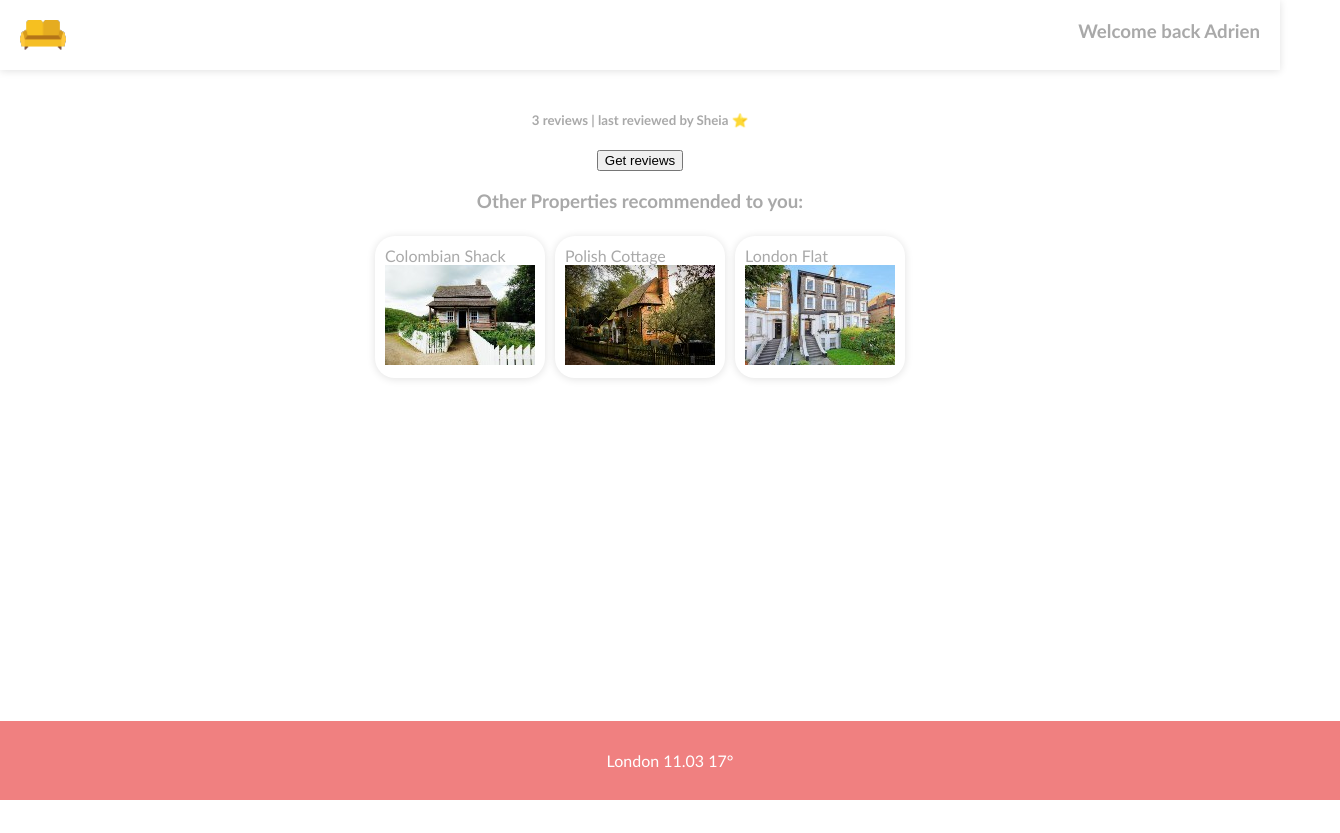
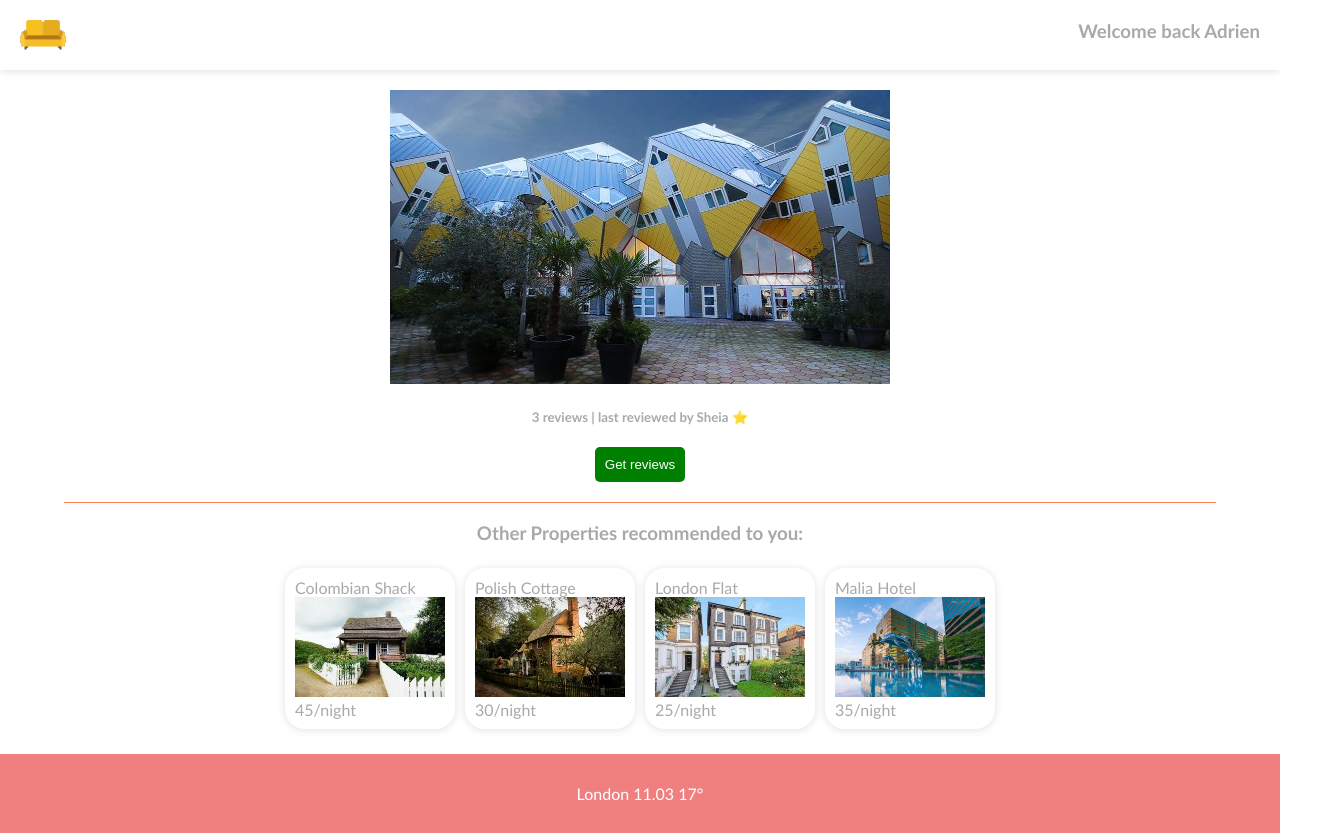
Before and after one commit to Ooxz/couchsurfing, a website with bundled scripts: page public/index.html in a window 1280 px wide. Shown: the whole page, 1340 px wide, since content can reach past the window. Before the commit the page ends 800 px from the top, so only its background shows below. Built offline with nearby package versions, Linux system fonts and the light colour scheme.

Commit message:
class created + one more property and improve css

```diff
--- a/public/index.css
+++ b/public/index.css
@@ -3,21 +3,26 @@ body {
   margin: 0;
   padding: 0;
   font-family: 'Trebuchet MS', 'Lucida Sans Unicode', 'Lucida Grande', 'Lucida Sans', Arial;
-  color: darkgrey;
+  color: rgb(169,169,169);
   flex-direction: column;
+  height: 100vh;
 }
 
 .container {
-  margin: 20px;
+  margin: 20px 0;
   display: flex;
   flex-direction: column;
   align-items: center;
 }
 
+.container img {
+  width: 100%;
+}
+
 .nav-bar {
   width: 100%;
   position: sticky;
-  background-color: white;
+  background-color: rgb(255,255,255);
   box-shadow: rgb(0 0 0 / 12%) 0 1px 8px;
   display: flex;
   justify-content: space-between;
@@ -38,6 +43,7 @@ body {
 .properties {
   display: flex;
   flex-wrap: wrap;
+  justify-content: center;
 }
 
 .card {
@@ -48,12 +54,57 @@ body {
   box-shadow: rgb(0 0 0 / 12%) 0 1px 8px;
 }
 
+.card img {
+  width: 100%;
+}
+
 .footer {
   width: 100%;
-  background-color: lightcoral;
-  position:absolute;
-  bottom:0;
+  background-color: rgb(240,128,128);
   text-align: center;
-  padding: 30px;
-  color: white;
+  padding: 30px 0;
+  color: rgb(255,255,255);
 }
+
+.review-card {
+  padding: 10px;
+}
+
+.reviews {
+  display: flex;
+  padding: 10px;
+}
+
+.break {
+  height: 1px;
+  width: 90%;
+  background-color: rgb(255,127,80);
+}
+
+button {
+  background-color: rgb(0,128,0);
+  color: rgb(255,255,255);
+  border-radius: 5px;
+  border: none;
+  padding: 10px;
+
+}
+
+button:hover {
+  background-color: rgb(218,165,32);
+}
+
+@media ( min-height: 835px ) {
+
+  body {
+    position: relative;
+
+  }
+
+  .footer {
+    position: absolute;
+    bottom: 0;
+    width: 100%;
+}
+
+}
--- a/public/index.html
+++ b/public/index.html
@@ -16,6 +16,7 @@
        </h3>
   </div>
   <div class="container">
+      <div class="main-image"></div>
       <h5 id="reviews"></h5>
       <button>Get reviews</button>
       <div class="reviews"></div>
@@ -24,6 +25,7 @@
       <div class="properties"></div>
   </div>
   <div class="footer"></div>
+
     <script type="module" src="/dist/index.js"></script>
   </body>
 </html>
--- /dev/null
+++ b/src/classes.ts
@@ -0,0 +1,12 @@
+import type { Review } from './interfaces'
+
+export class MainProperty {
+    src: string
+    title: string
+    reviews: Review[]
+    constructor(src: string, title: string, reviews: Review[]) {
+        this.src = src
+        this.title = title
+        this.reviews = reviews
+    }
+}
--- a/src/index.ts
+++ b/src/index.ts
@@ -1,15 +1,12 @@
 import { showReviewTotal, populateUser, showDetails, getTopTwoReviews} from './utils'
-import { Price, Country } from './types'
-import { LoyaltyUser } from './enums'
-import type { Review } from './interfaces'
+import { Permissions, LoyaltyUser } from './enums'
+import type { Review, Property } from './interfaces'
+import { MainProperty } from './classes'
 const propertyContainer = document.querySelector('.properties')
 const reviewContainer = document.querySelector('.reviews')
 const container = document.querySelector('.container')
 const button = document.querySelector('button')
 const footer = document.querySelector('.footer')
-
-let isLoggedIn: boolean
-
 
 // Reviews
 const reviews: Review[] = [
@@ -43,19 +40,7 @@ const you = {
 }
 
 // Array of Properties
-const properties : {
-    image: string;
-    title: string;
-    price: number;
-    location: {
-        firstLine: string;
-        city: string;
-        code: number;
-        country: string;
-    };
-    contact: [ number, string ];
-    isAvailable: boolean;
-}[] = [
+const properties : Property[] = [
     {
         image: 'images/colombia-property.jpg',
         title: 'Colombian Shack',
@@ -72,7 +57,7 @@ const properties : {
     {
         image: 'images/poland-property.jpg',
         title: 'Polish Cottage',
-        price: 34,
+        price: 30,
         location: {
             firstLine: 'no 23',
             city: 'Gdansk',
@@ -85,7 +70,7 @@ const properties : {
     {
         image: 'images/london-property.jpg',
         title: 'London Flat',
-        price: 23,
+        price: 25,
         location: {
             firstLine: 'flat 15',
             city: 'London',
@@ -94,6 +79,19 @@ const properties : {
         },
         contact: [+34829374892553, 'andyluger@aol.com'],
         isAvailable: true
+    },
+    {
+        image: 'images/malaysian-hotel.jpeg',
+        title: 'Malia Hotel',
+        price: 35,
+        location: {
+            firstLine: 'Room 4',
+            city: 'Malia',
+            code: 45334,
+            country: 'Malaysia'
+        },
+        contact: [ +60349822083, 'lee34@gmail.com'],
+        isAvailable: false
     }
 ]
 
@@ -114,7 +112,6 @@ for (let i = 0; i < properties.length; i++) {
     propertyContainer.appendChild(card)
 }
 
-//Broken code
 let count = 0
 function addReviews(array:
  Review[]) : void {
@@ -135,3 +132,16 @@ button.addEventListener('click', () => addReviews(reviews))
 
 let currentLocation : [string, string, number] = ['London', '11.03', 17]
 footer.innerHTML = currentLocation[0] + ' ' + currentLocation[1] + ' ' + currentLocation[2] + '°'
+
+
+let yourMainProperty = new MainProperty("./images/italian-property.jpg", "Italian property", [{
+    name: "Olive",
+    stars: 5,
+    loyaltyUser: LoyaltyUser.GOLD_USER,
+    date: "05/02/2023"
+}])
+
+const mainImageContainer = document.querySelector('.main-image')
+const image = document.createElement('img')
+image.setAttribute('src', yourMainProperty.src)
+mainImageContainer.appendChild(image)
--- a/src/types.ts
+++ b/src/types.ts
@@ -1,2 +1,2 @@
-export type Price = 45 | 30 | 25
-export type Country = 'Colombia' | 'Poland' | 'United Kingdom'
+export type Price = 45 | 30 | 35 |25
+export type Country = 'Colombia' | 'Poland' | 'United Kingdom' | 'Malaysia'
--- a/src/utils.ts
+++ b/src/utils.ts
@@ -1,5 +1,5 @@
 import { Permissions, LoyaltyUser } from "./enums"
-import { Review } from "./interfaces"
+import type { Review } from "./interfaces"
 
 const reviewTotalDisplay = document.querySelector('#reviews')
 const returningUserDisplay = document.querySelector('#returning-user')
@@ -32,7 +32,6 @@ export function makeMultiple(value: number) : string {
     } else return ''
 }
 
-// Broken code
 export function getTopTwoReviews(reviews : Review[]) : Review[] {
  const sortedReviews = reviews.sort((a, b) => b.stars - a.stars)
  return sortedReviews.slice(0,2)
```
Also changed, not shown: src/interfaces.ts (+14 -0 lines), public/images/italian-property.jpg (added), public/images/malaysian-hotel.jpeg (added). Lines whose indentation alone changed are shown as unchanged.
